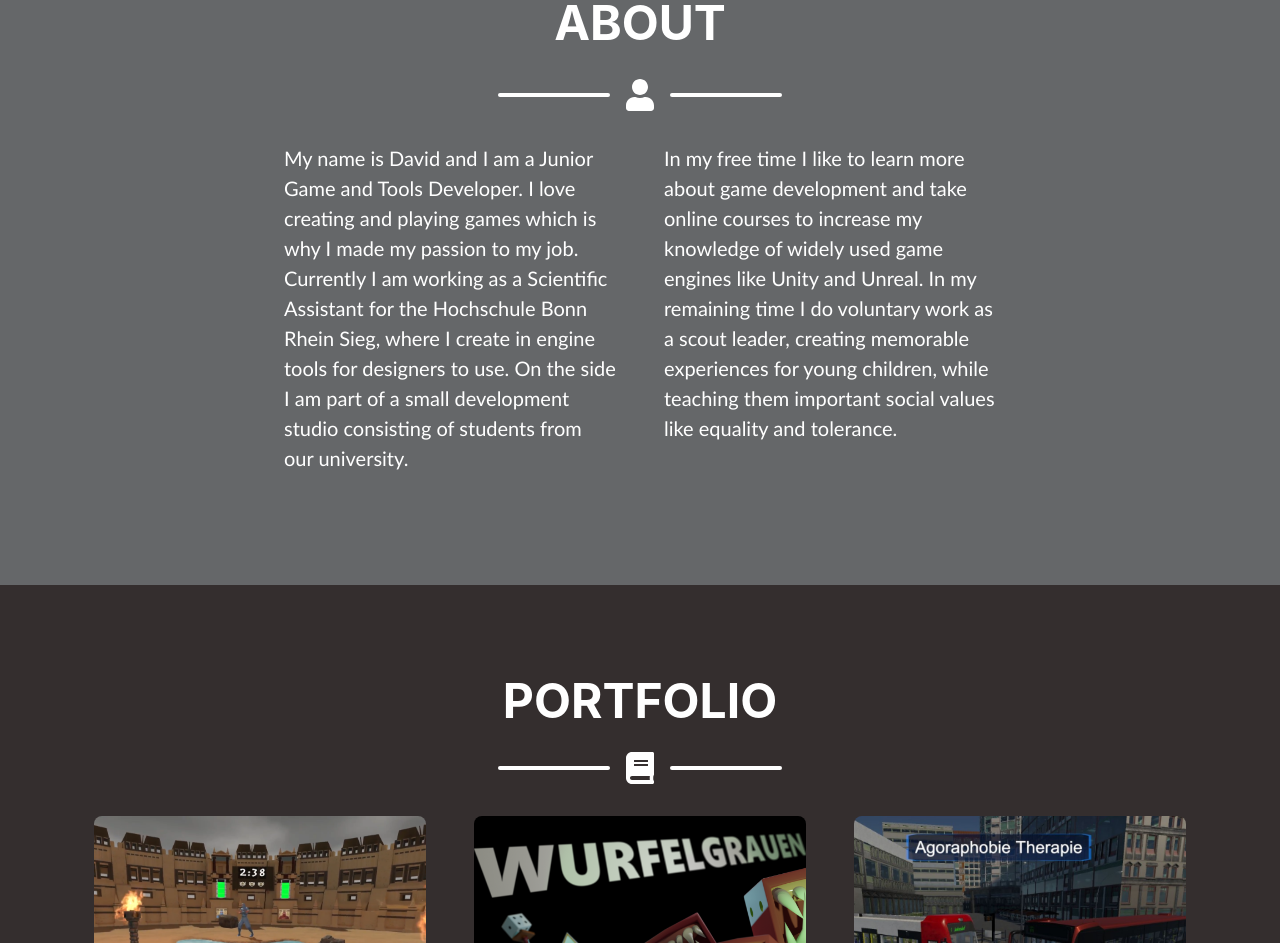
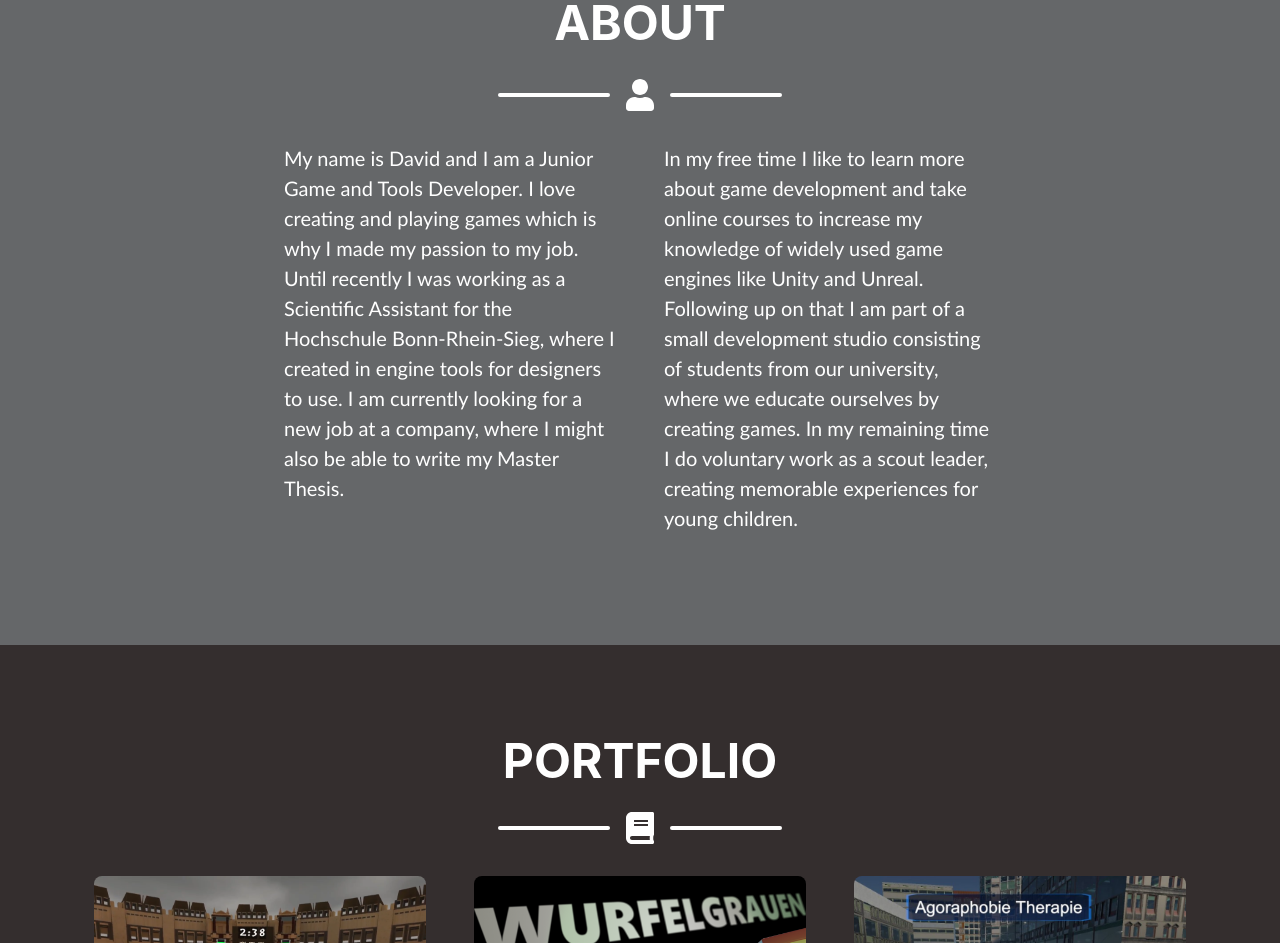
Before and after one commit to IKE200/IKE200.github.io, a plain HTML site: page index.html in a window 1280 px wide. Shown: the part 861-1804 px from the top of the page. Drawn offline with nearby package versions, Linux system fonts and the light colour scheme; a web font is replaced by a local one.

Commit message:
Updated after job ran out

```diff
--- a/index.html
+++ b/index.html
@@ -70,10 +70,10 @@
                 <!-- About Section Content-->
                 <div class="row">
                     <div class="col-lg-4 ml-auto">
-                        <p class="pre-wrap lead">My name is David and I am a Junior Game and Tools Developer. I love creating and playing games which is why I made my passion to my job. Currently I am working as a Scientific Assistant for the Hochschule Bonn Rhein Sieg, where I create in engine tools for designers to use. On the side I am part of a small development studio consisting of students from our university.</p>
+                        <p class="pre-wrap lead">My name is David and I am a Junior Game and Tools Developer. I love creating and playing games which is why I made my passion to my job. Until recently I was working as a Scientific Assistant for the Hochschule Bonn-Rhein-Sieg, where I created in engine tools for designers to use. I am currently looking for a new job at a company, where I might also be able to write my Master Thesis.</p>
                     </div>
                     <div class="col-lg-4 mr-auto">
-                        <p class="pre-wrap lead">In my free time I like to learn more about game development and take online courses to increase my knowledge of widely used game engines like Unity and Unreal. In my remaining time I do voluntary work as a scout leader, creating memorable experiences for young children, while teaching them important social values like equality and tolerance.</p>
+                        <p class="pre-wrap lead">In my free time I like to learn more about game development and take online courses to increase my knowledge of widely used game engines like Unity and Unreal. Following up on that I am part of a small development studio consisting of students from our university, where we educate ourselves by creating games. In my remaining time I do voluntary work as a scout leader, creating memorable experiences for young children.</p>
                     </div>
                 </div>
             </div>
@@ -219,7 +219,7 @@
                                     <!-- Portfolio Modal - Image--><img class="img-fluid rounded mb-5" src="assets/img/portfolio/Vr&amp;Therapy.JPG" alt="VR &amp; Therapy" />
                                     <!-- Portfolio Modal - Text-->
                                     <p class="mb-3 text-white">
-                                        In my current job as Scientific Assistant at Hochschule Bonn Rhein Sieg and in cooperation with the Uniklinik Cologne, we are developing a VR therapy application. This application is meant for treatment of agoraphobia. I am working in the project as a tools and UI programmer. In this role I create tools to allow easy setup of driving routs for different kinds of vehicles, as well as tools to control the functionality of UI elements.
+                                        In my previous job as a Scientific Assistant at Hochschule Bonn Rhein Sieg and in cooperation with the Uniklinik Cologne, we were developing a VR therapy application. This application is meant for treatment of agoraphobia. I worked in the project as a tools and UI programmer. In this role I create tools to allow easy setup of driving routs for different kinds of vehicles, as well as tools to control the functionality of UI elements.
                                     </p>
                                     <p class="mb-3 text-white">
                                         Because of the interesting implications of being able to treat phobias in VR, our team gave an interview for the General-Anzeiger Bonn:
```
